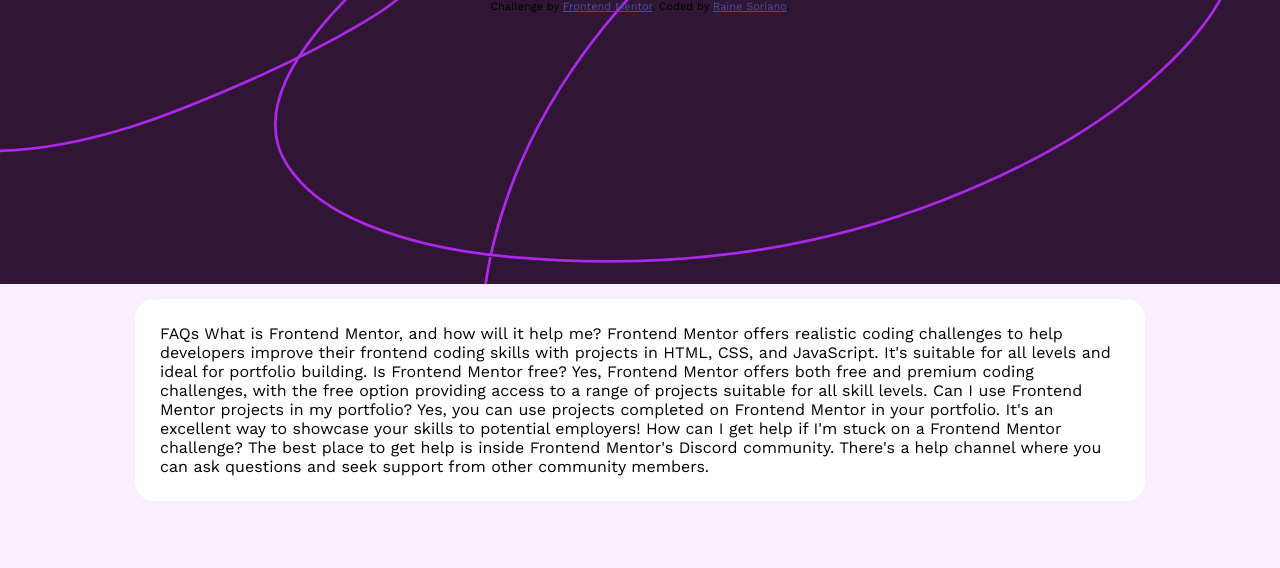
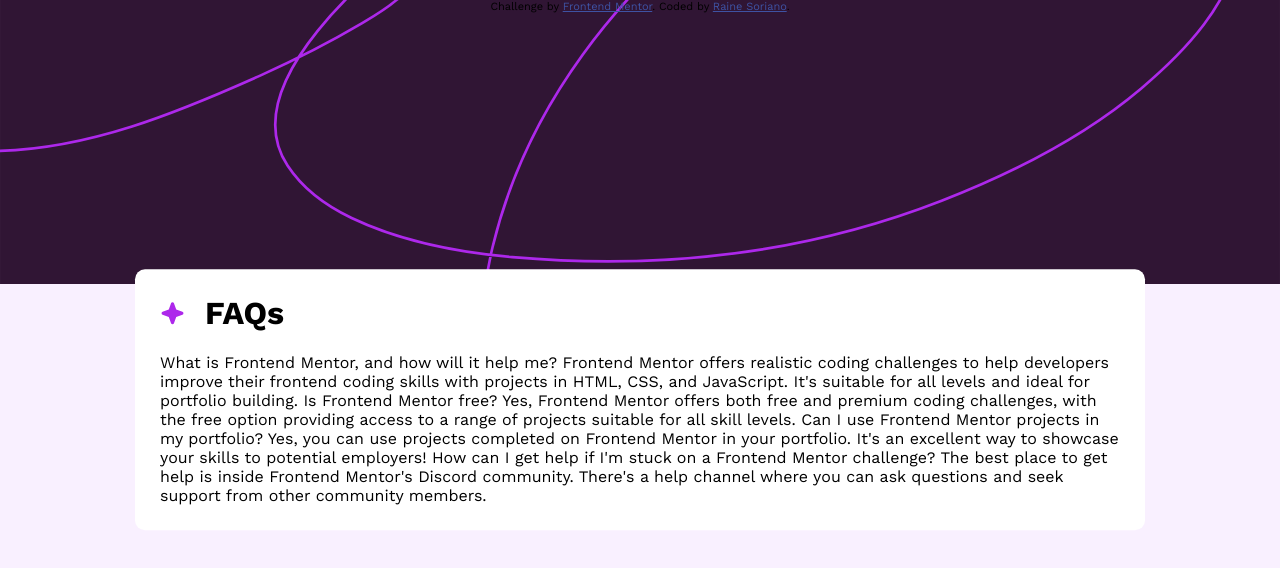
Before and after one commit to rainearcher/faq-accordion, a React (Create React App) app: page / in a window 1280 px wide. Shown: the top 568 px of the page. Built offline with nearby package versions, Linux system fonts and the light colour scheme.

Commit message:
add card header

```diff
--- a/src/App.css
+++ b/src/App.css
@@ -27,8 +27,20 @@
   top: 50%;
   left: 50%;
   transform: translate(-50%, -50%);
-  border-radius: 20px;
+  border-radius: 10px;
   padding: 25px;
+}
+
+.card h1 {
+  margin-top: 0px;
+  display: flex;
+  align-items: center;
+  flex-wrap: nowrap;
+}
+
+.card h1 img {
+  width: 25px;
+  margin-right: 20px;
 }
 
 .attribution {
--- a/src/App.js
+++ b/src/App.js
@@ -1,11 +1,12 @@
 import './App.css';
+import starIcon from './icon-star.svg'
 
 function App() {
   return (
     <div className="App">
       <div className="card">
 
-        FAQs
+        <h1><img src={starIcon}/>FAQs</h1>
         What is Frontend Mentor, and how will it help me?
         Frontend Mentor offers realistic coding challenges to help developers improve their
         frontend coding skills with projects in HTML, CSS, and JavaScript. It's suitable for
```
Also changed, not shown: src/icon-star.svg (added).
